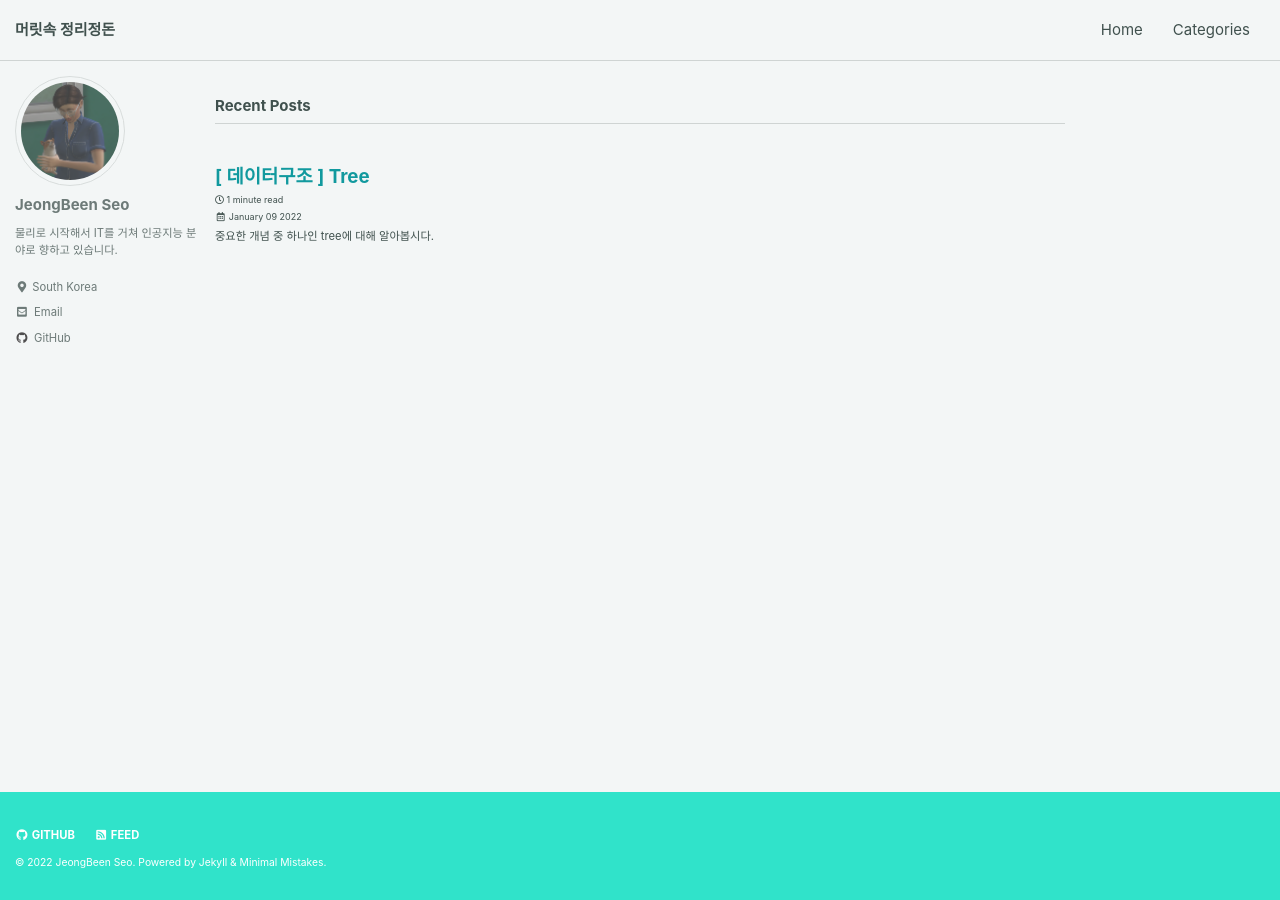
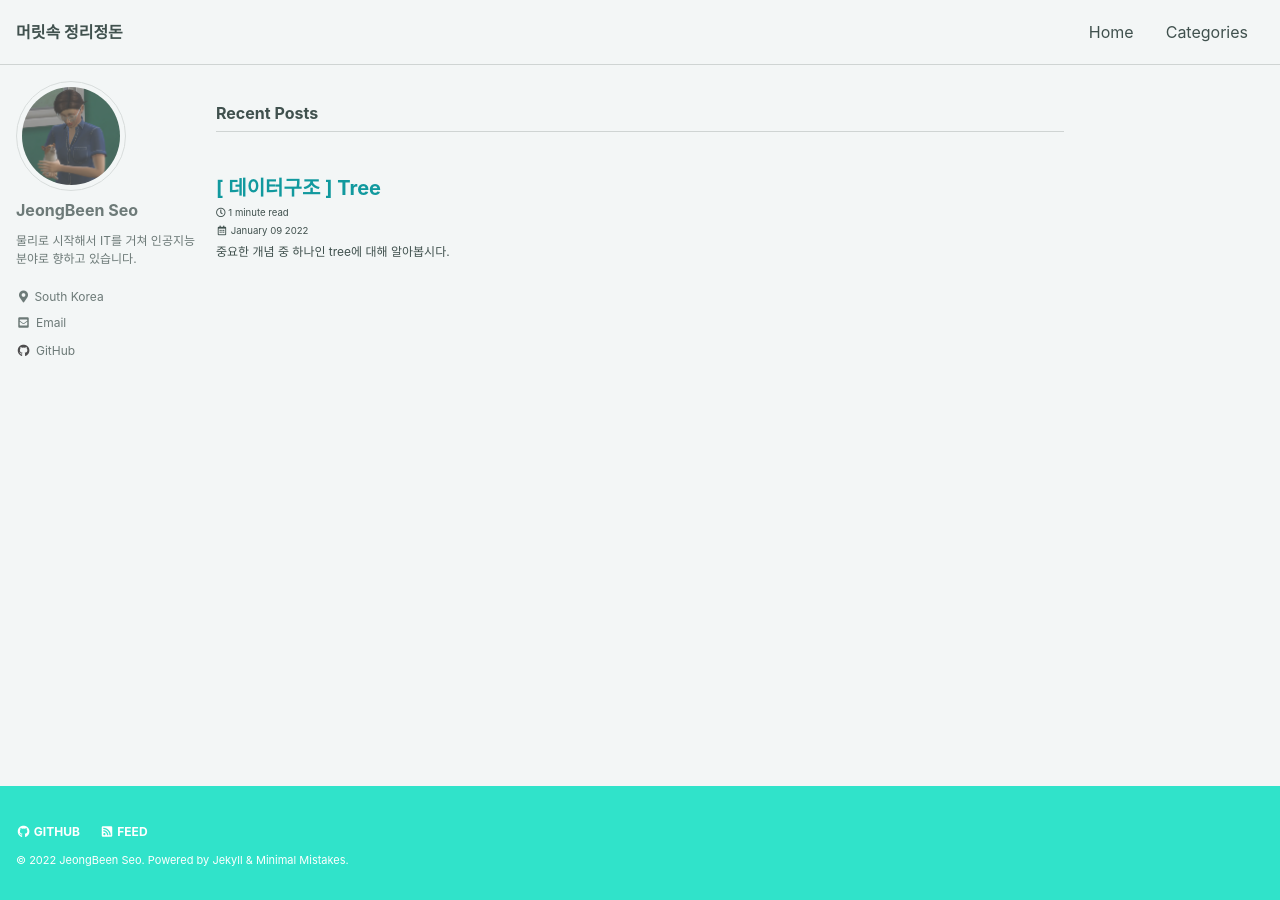
Before and after one commit to claire-1125/claire-1125.github.io, a Jekyll site: the page built from index.html, in a window 1280 px wide. Built offline with Jekyll 4.4.1, drawn with Linux system fonts in a browser that asks for light colours; cached includes are drawn as plain includes; the list of posts is cut into pages by our own code.

Commit message:
committed in Jen 19

```diff
--- a/_sass/minimal-mistakes/_reset.scss
+++ b/_sass/minimal-mistakes/_reset.scss
@@ -8,18 +8,18 @@ html {
   /* apply a natural box layout model to all elements */
   box-sizing: border-box;
   background-color: $background-color;
-  font-size: 15px;
+  font-size: 16px;
 
   @include breakpoint($medium) {
-    font-size: 15px;
+    font-size: 16px;
   }
 
   @include breakpoint($large) {
-    font-size: 15px;
+    font-size: 16px;
   }
 
   @include breakpoint($x-large) {
-    font-size: 15px;
+    font-size: 16px;
   }
 
   -webkit-text-size-adjust: 100%;
--- a/_sass/minimal-mistakes/_variables.scss
+++ b/_sass/minimal-mistakes/_variables.scss
@@ -6,7 +6,7 @@
    Typography
    ========================================================================== */
 
-$doc-font-size: 15 !default;
+$doc-font-size: 16 !default;
 
 /* paragraph indention */
 $paragraph-indent: false !default; // true, false (default)
```
